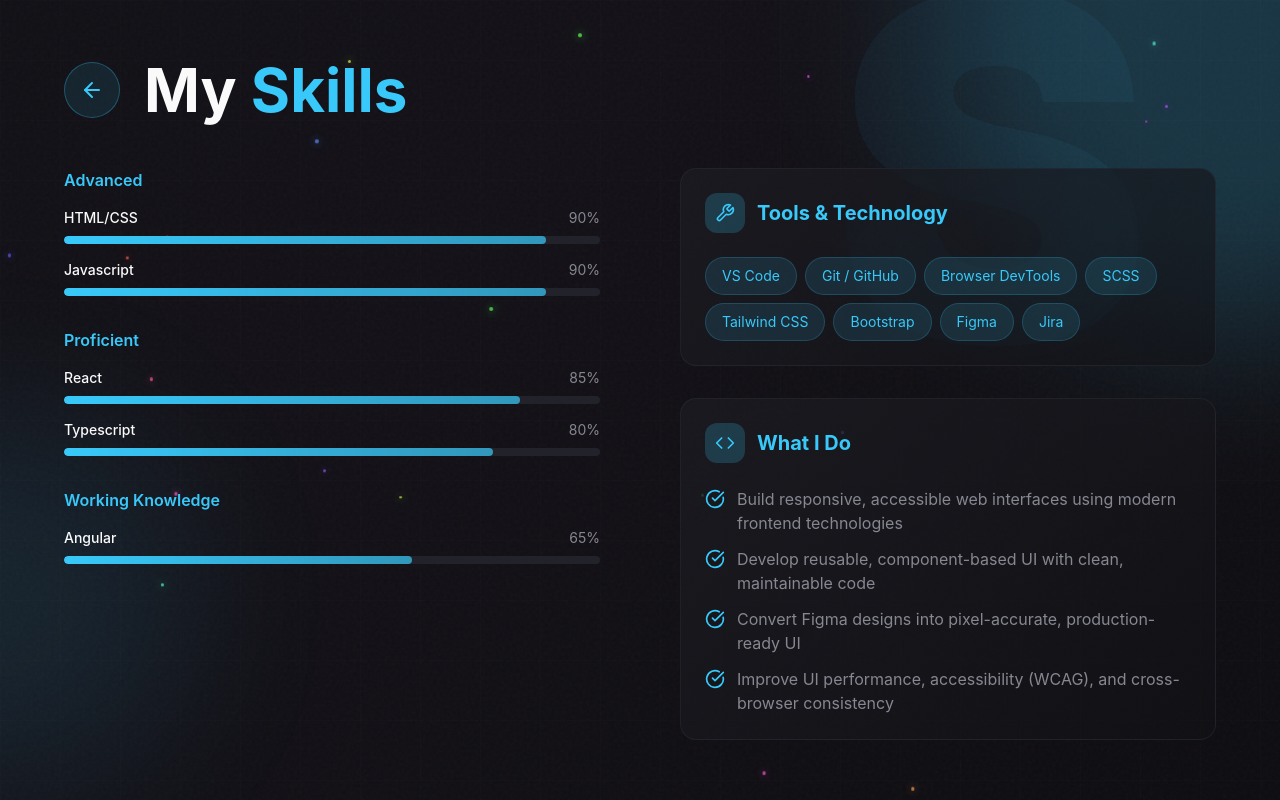
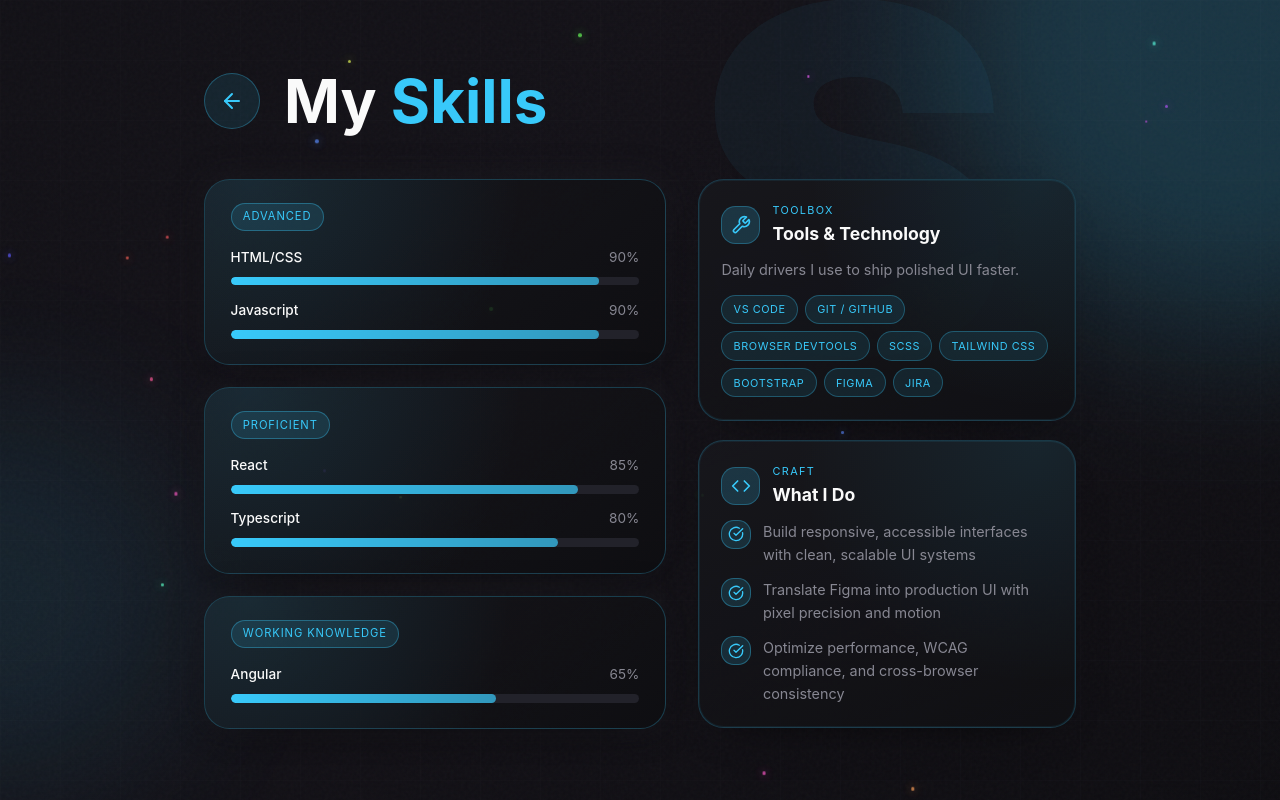
Before and after one commit to repo-rajat/portfolio, a React (Vite) app: page /skills in a window 1280 px wide. Shown: the top 800 px of the page. Built offline with nearby package versions, Linux system fonts and the light colour scheme.

Commit message:
skill page updated

```diff
--- a/src/data/skillsData.js
+++ b/src/data/skillsData.js
@@ -21,10 +21,9 @@ const skillsData = {
     "Jira",
   ],
   whatIDo: [
-    "Build responsive, accessible web interfaces using modern frontend technologies",
-    "Develop reusable, component-based UI with clean, maintainable code",
-    "Convert Figma designs into pixel-accurate, production-ready UI",
-    "Improve UI performance, accessibility (WCAG), and cross-browser consistency",
+    "Build responsive, accessible interfaces with clean, scalable UI systems",
+    "Translate Figma into production UI with pixel precision and motion",
+    "Optimize performance, WCAG compliance, and cross-browser consistency",
   ],
 };
 
--- a/src/index.css
+++ b/src/index.css
@@ -967,6 +967,210 @@
     transform: translateY(-5px);
   }
 
+  /* Skills page */
+  .skills-layout {
+    display: grid;
+    grid-template-columns: minmax(0, 1.1fr) minmax(0, 0.9fr);
+    gap: 2rem;
+    align-items: start;
+  }
+
+  .skills-bars {
+    display: grid;
+    gap: 1.4rem;
+  }
+
+  .skills-meter-card {
+    position: relative;
+    padding: 1.4rem 1.6rem 1.6rem;
+    border-radius: 1.6rem;
+    border: 1px solid hsl(var(--skills-accent) / 0.25);
+    background: linear-gradient(140deg, hsl(240 10% 10% / 0.9), hsl(240 10% 6% / 0.8));
+    box-shadow:
+      0 18px 40px -32px hsl(0 0% 0% / 0.8),
+      0 0 30px hsl(240 10% 12% / 0.6);
+    overflow: hidden;
+  }
+
+  .skills-meter-card::before {
+    content: "";
+    position: absolute;
+    inset: 0;
+    background: radial-gradient(circle at 10% 0%, hsl(var(--skills-accent) / 0.25), transparent 60%);
+    opacity: 0.45;
+    pointer-events: none;
+  }
+
+  .skills-meter-head {
+    position: relative;
+    z-index: 1;
+    margin-bottom: 1rem;
+  }
+
+  .skills-meter-pill {
+    display: inline-flex;
+    align-items: center;
+    padding: 0.28rem 0.7rem;
+    border-radius: 9999px;
+    font-size: 0.7rem;
+    letter-spacing: 0.08em;
+    text-transform: uppercase;
+    color: hsl(var(--skills-accent));
+    background: hsl(var(--skills-accent) / 0.12);
+    border: 1px solid hsl(var(--skills-accent) / 0.35);
+  }
+
+  .skills-meter-list {
+    display: grid;
+    gap: 0.9rem;
+    position: relative;
+    z-index: 1;
+  }
+
+  .skills-meter-row {
+    display: grid;
+    gap: 0.6rem;
+  }
+
+  .skills-meter-label {
+    display: flex;
+    justify-content: space-between;
+    font-size: 0.85rem;
+  }
+
+  .skills-meter-bar {
+    height: 0.55rem;
+  }
+
+  .skills-side {
+    display: grid;
+    gap: 1.2rem;
+    align-content: start;
+    max-width: 420px;
+    justify-self: end;
+    width: 100%;
+  }
+
+  .skills-card {
+    position: relative;
+    padding: 1.4rem;
+    border-radius: 1.6rem;
+    border: 1px solid hsl(var(--skills-accent) / 0.22);
+    background: linear-gradient(160deg, hsl(240 10% 10% / 0.95), hsl(240 10% 7% / 0.85));
+    box-shadow:
+      0 20px 45px -34px hsl(0 0% 0% / 0.85),
+      inset 0 0 0 1px hsl(var(--skills-accent) / 0.08);
+    overflow: hidden;
+  }
+
+  .skills-card::before {
+    content: "";
+    position: absolute;
+    inset: 0;
+    background: radial-gradient(circle at 90% 0%, hsl(var(--skills-accent) / 0.18), transparent 55%);
+    opacity: 0.5;
+    pointer-events: none;
+  }
+
+  .skills-card-head {
+    position: relative;
+    z-index: 1;
+    display: flex;
+    align-items: center;
+    gap: 0.8rem;
+    margin-bottom: 0.7rem;
+  }
+
+  .skills-icon {
+    width: 2.4rem;
+    height: 2.4rem;
+    border-radius: 0.9rem;
+    background: hsl(var(--skills-accent) / 0.18);
+    border: 1px solid hsl(var(--skills-accent) / 0.3);
+    display: inline-flex;
+    align-items: center;
+    justify-content: center;
+  }
+
+  .skills-eyebrow {
+    font-size: 0.68rem;
+    letter-spacing: 0.12em;
+    text-transform: uppercase;
+    color: hsl(var(--skills-accent));
+    margin-bottom: 0.15rem;
+  }
+
+  .skills-card-title {
+    font-size: 1.1rem;
+    font-weight: 700;
+    color: hsl(var(--foreground));
+  }
+
+  .skills-card-desc {
+    position: relative;
+    z-index: 1;
+    color: hsl(var(--muted-foreground));
+    font-size: 0.9rem;
+    margin-bottom: 0.9rem;
+  }
+
+  .skills-chip-grid {
+    position: relative;
+    z-index: 1;
+    display: flex;
+    flex-wrap: wrap;
+    gap: 0.45rem;
+  }
+
+  .skills-chip {
+    padding: 0.35rem 0.7rem;
+    border-radius: 9999px;
+    font-size: 0.68rem;
+    letter-spacing: 0.05em;
+    text-transform: uppercase;
+    border: 1px solid hsl(var(--skills-accent) / 0.3);
+    color: hsl(var(--skills-accent));
+    background: hsl(var(--skills-accent) / 0.1);
+  }
+
+  .skills-chip--solid {
+    color: hsl(var(--foreground));
+    background: linear-gradient(135deg, hsl(var(--skills-accent) / 0.45), hsl(var(--skills-accent) / 0.2));
+    border-color: hsl(var(--skills-accent) / 0.5);
+  }
+
+  .skills-do-list {
+    position: relative;
+    z-index: 1;
+    display: grid;
+    gap: 0.75rem;
+    color: hsl(var(--muted-foreground));
+  }
+
+  .skills-do-list li {
+    display: grid;
+    grid-template-columns: auto 1fr;
+    gap: 0.75rem;
+    align-items: start;
+  }
+
+  .skills-do-bullet {
+    width: 1.85rem;
+    height: 1.85rem;
+    border-radius: 0.8rem;
+    display: inline-flex;
+    align-items: center;
+    justify-content: center;
+    background: hsl(var(--skills-accent) / 0.14);
+    border: 1px solid hsl(var(--skills-accent) / 0.35);
+  }
+
+  .skills-do-text {
+    font-size: 0.9rem;
+    line-height: 1.6;
+  }
+
+
   @media (max-width: 1024px) {
     .portfolio-panel {
       grid-template-columns: 1fr;
@@ -989,6 +1193,16 @@
 
     .portfolio-thumb-nav {
       display: none;
+    }
+
+    .skills-layout {
+      grid-template-columns: 1fr;
+      gap: 2rem;
+    }
+
+    .skills-side {
+      max-width: none;
+      justify-self: stretch;
     }
   }
 
--- a/src/pages/Skills.jsx
+++ b/src/pages/Skills.jsx
@@ -11,22 +11,22 @@ function Skills() {
 
   return (
     <PageLayout>
-      <div className="grid md:grid-cols-2 gap-12 lg:gap-20">
-        <div className="space-y-8">
+      <div className="skills-layout" style={{ "--skills-accent": "var(--card-sky)" }}>
+        <div className="skills-bars">
           {allSkills.map((category) => (
-            <div key={category.level}>
-              <h3 className="text-[hsl(var(--card-sky))] font-semibold mb-4">
-                {category.level}
-              </h3>
+            <div key={category.level} className="skills-meter-card">
+              <div className="skills-meter-head">
+                <span className="skills-meter-pill">{category.level}</span>
+              </div>
 
-              <div className="space-y-4">
+              <div className="skills-meter-list">
                 {category.skills.map((skill) => (
-                  <div key={skill.name} className="space-y-2">
-                    <div className="flex justify-between text-sm">
+                  <div key={skill.name} className="skills-meter-row">
+                    <div className="skills-meter-label">
                       <span className="text-foreground font-medium">{skill.name}</span>
                       <span className="text-muted-foreground">{skill.percentage}%</span>
                     </div>
-                    <div className="progress-bar h-2">
+                    <div className="progress-bar skills-meter-bar">
                       <div
                         className="progress-fill bg-gradient-to-r from-[hsl(var(--card-sky))] to-[hsl(var(--card-sky)/0.7)]"
                         style={{ width: `${skill.percentage}%` }}
@@ -39,40 +39,49 @@ function Skills() {
           ))}
         </div>
 
-        <div className="space-y-8">
-          <div className="p-6 rounded-2xl glass-card">
-            <div className="flex items-center gap-3 mb-6">
-              <div className="w-10 h-10 rounded-xl bg-[hsl(var(--card-sky)/0.2)] flex items-center justify-center">
+        <div className="skills-side">
+          <div className="skills-card skills-card--toolbox">
+            <div className="skills-card-head">
+              <div className="skills-icon">
                 <Wrench className="w-5 h-5 text-[hsl(var(--card-sky))]" />
               </div>
-              <h3 className="text-xl font-bold text-[hsl(var(--card-sky))]">Tools & Technology</h3>
+              <div>
+                <p className="skills-eyebrow">Toolbox</p>
+                <h3 className="skills-card-title">Tools & Technology</h3>
+              </div>
             </div>
 
-            <div className="flex flex-wrap gap-2">
+            <p className="skills-card-desc">
+              Daily drivers I use to ship polished UI faster.
+            </p>
+
+            <div className="skills-chip-grid">
               {skillsData.tools.map((tool) => (
-                <span
-                  key={tool}
-                  className="px-4 py-2 rounded-full text-sm bg-[hsl(var(--card-sky)/0.12)] text-[hsl(var(--card-sky))] border border-[hsl(var(--card-sky)/0.2)]"
-                >
+                <span key={tool} className="skills-chip">
                   {tool}
                 </span>
               ))}
             </div>
           </div>
 
-          <div className="p-6 rounded-2xl glass-card">
-            <div className="flex items-center gap-3 mb-6">
-              <div className="w-10 h-10 rounded-xl bg-[hsl(var(--card-sky)/0.2)] flex items-center justify-center">
+          <div className="skills-card skills-card--craft">
+            <div className="skills-card-head">
+              <div className="skills-icon">
                 <Code className="w-5 h-5 text-[hsl(var(--card-sky))]" />
               </div>
-              <h3 className="text-xl font-bold text-[hsl(var(--card-sky))]">What I Do</h3>
+              <div>
+                <p className="skills-eyebrow">Craft</p>
+                <h3 className="skills-card-title">What I Do</h3>
+              </div>
             </div>
 
-            <ul className="space-y-3">
+            <ul className="skills-do-list">
               {skillsData.whatIDo.map((item, i) => (
-                <li key={i} className="flex items-start gap-3 text-muted-foreground">
-                  <CheckCircle className="w-5 h-5 text-[hsl(var(--card-sky))] mt-0.5 flex-shrink-0" />
-                  <span>{item}</span>
+                <li key={i}>
+                  <span className="skills-do-bullet">
+                    <CheckCircle className="w-4 h-4 text-[hsl(var(--card-sky))]" />
+                  </span>
+                  <span className="skills-do-text">{item}</span>
                 </li>
               ))}
             </ul>
```
